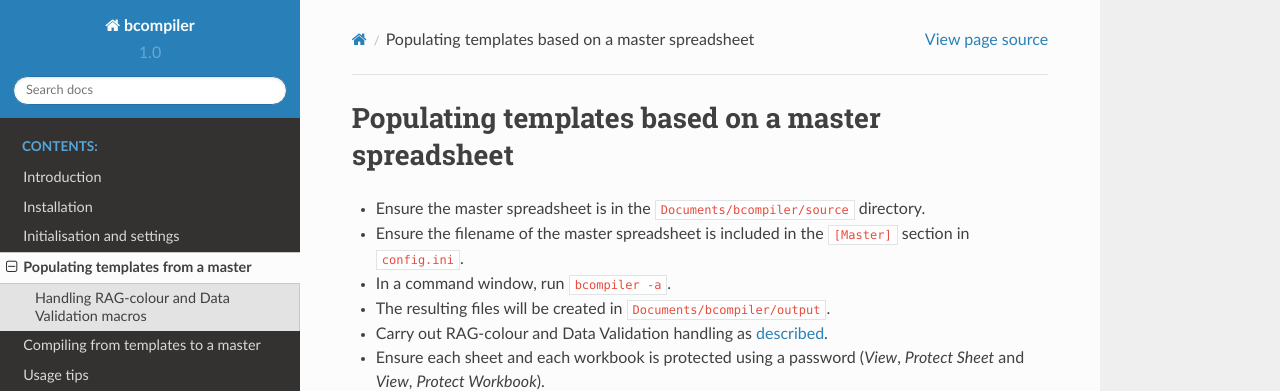
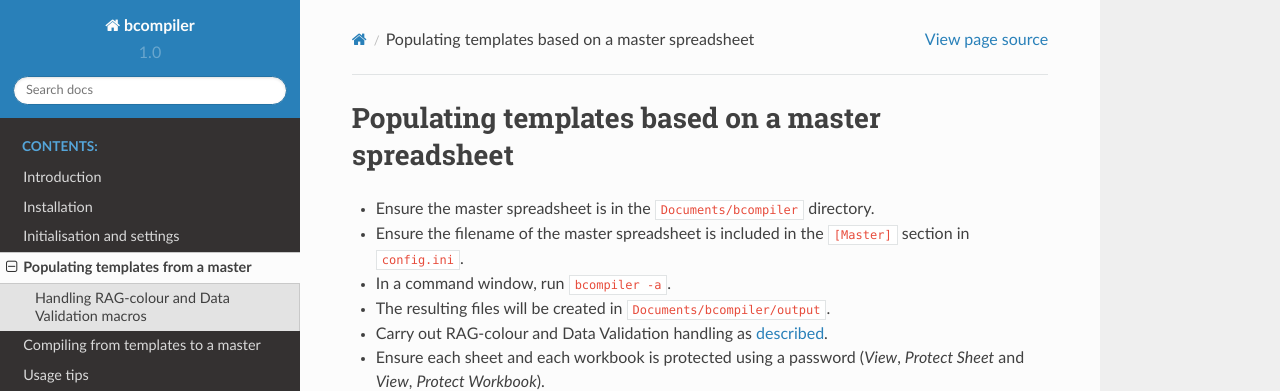
Before and after one commit to yulqen/bcompiler, a Sphinx documentation site: the page built from docs/populating.rst, in a window 1280 px wide and 900 px high. Shown: the top 391 px of the window. Built offline with Sphinx 7.4.7 and the Read the Docs theme 2.0.0, drawn with Linux system fonts in a browser that asks for light colours.

Commit message:
tweak to docs

```diff
--- a/docs/populating.rst
+++ b/docs/populating.rst
@@ -1,7 +1,7 @@
 Populating templates based on a master spreadsheet
 --------------------------------------------------
 
-- Ensure the master spreadsheet is in the ``Documents/bcompiler/source`` directory.
+- Ensure the master spreadsheet is in the ``Documents/bcompiler`` directory.
 - Ensure the filename of the master spreadsheet is included in the ``[Master]`` section in ``config.ini``.
 - In a command window, run ``bcompiler -a``.
 - The resulting files will be created in ``Documents/bcompiler/output``.
```
